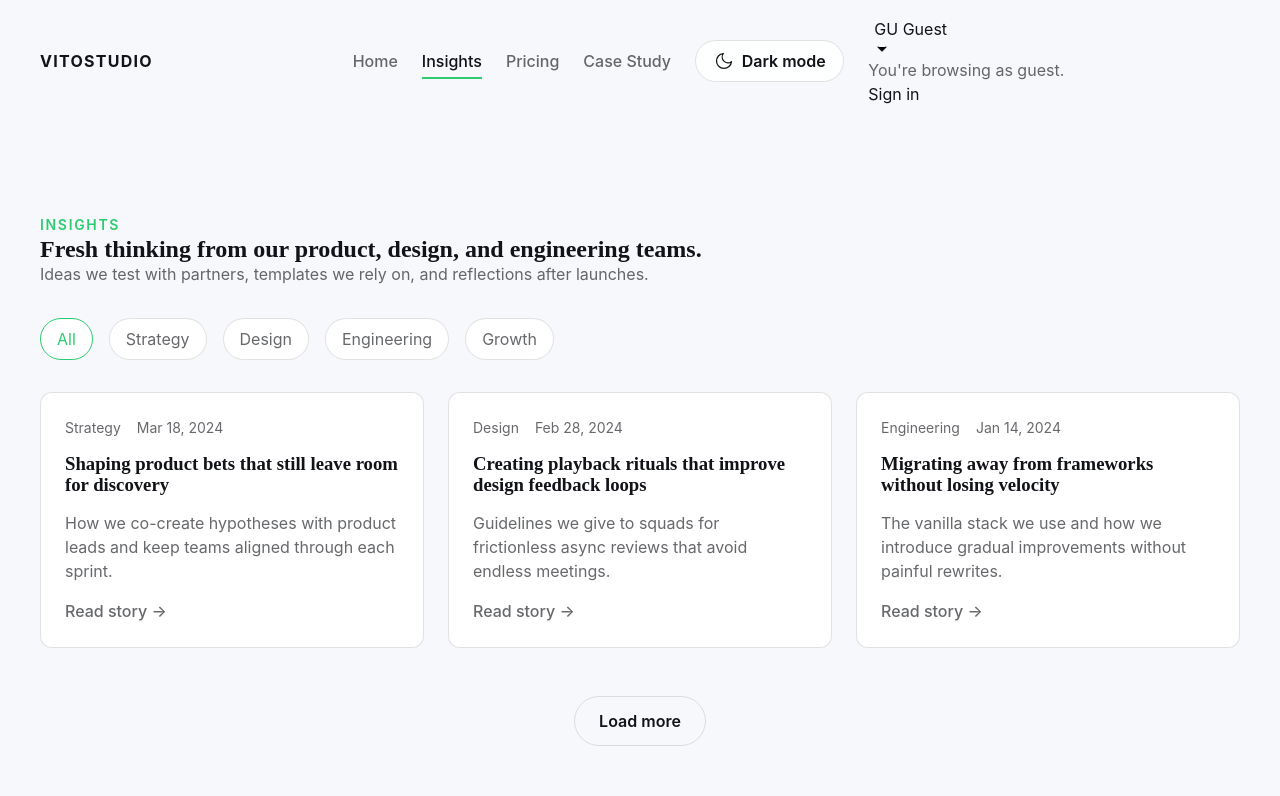
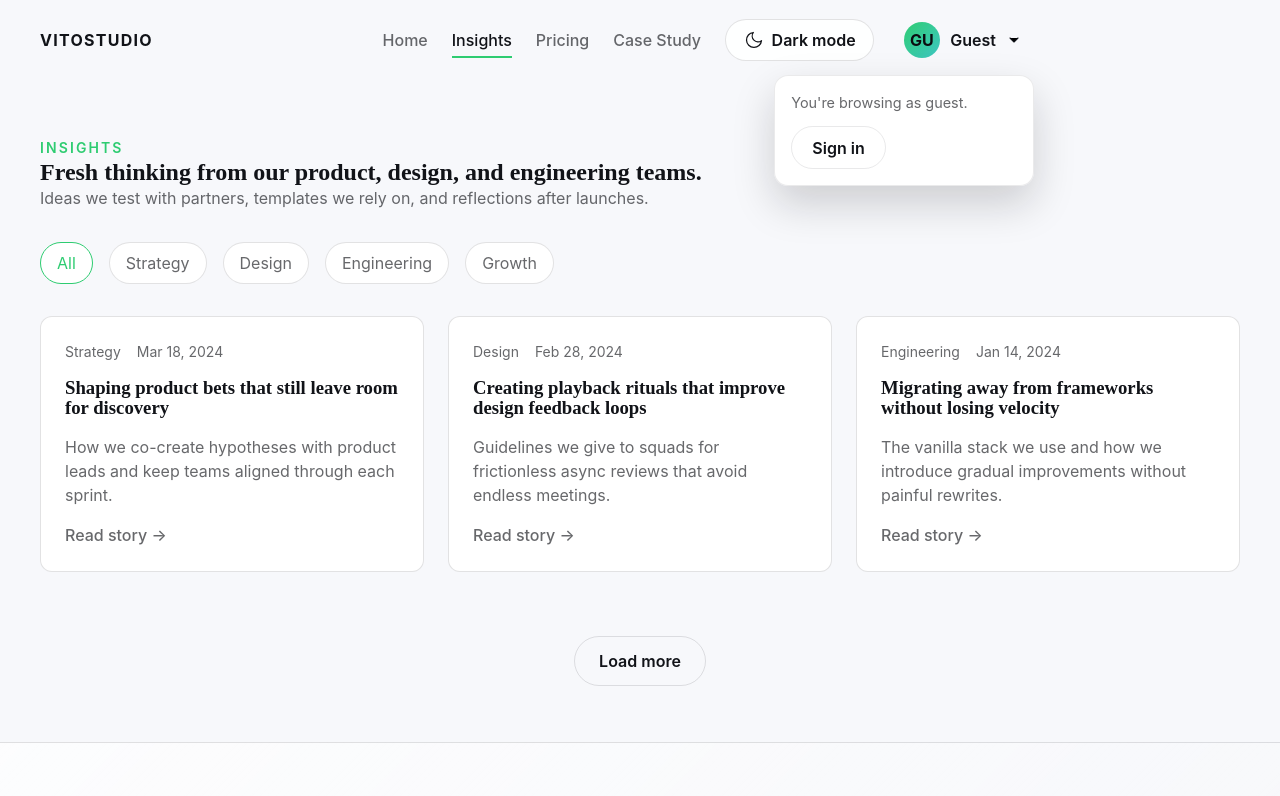
Before and after one commit to Vito28/VitoStudio, a website with bundled scripts: page pages/blog.html in a window 1280 px wide. Both pictures are taken after a click on the button "Guest account menu". Shown: the top 796 px of the page. Built offline with nearby package versions, Linux system fonts and the light colour scheme.

Commit message:
tidy margins and spacing across pages

```diff
--- a/assets/scss/base/_typography.scss
+++ b/assets/scss/base/_typography.scss
@@ -37,7 +37,8 @@ p {
 .type-subtitle {
   font-size: fns.rem(14px);
   text-transform: uppercase;
-  letter-spacing: 0.12em;
+  letter-spacing: 0.15em;
   font-weight: 600;
   color: var(--color-accent);
+  margin-bottom: 0.5rem;
 }
--- a/assets/scss/base/_utilities.scss
+++ b/assets/scss/base/_utilities.scss
@@ -1,7 +1,7 @@
 @use "../abstracts/mixins" as mixins;
 
 .u-section {
-  padding-block: clamp(3rem, 7vw, 6rem);
+  padding-block: clamp(2rem, 5vw, 3.5rem);
 }
 
 .u-text-center {
--- a/assets/scss/components/_button.scss
+++ b/assets/scss/components/_button.scss
@@ -28,6 +28,7 @@
   border: 1px solid var(--color-border);
   color: var(--color-text);
   box-shadow: none;
+  margin-top: 1rem;
 
   &:hover,
   &:focus-visible {
--- a/assets/scss/components/_card.scss
+++ b/assets/scss/components/_card.scss
@@ -16,7 +16,8 @@
   }
 
   &__badge {
-    display: inline-flex;
+    display: inline-block;
+    justify-self: start;
     align-self: start;
     padding: 0.25rem 0.75rem;
     border-radius: 999px;
--- a/assets/scss/components/_form.scss
+++ b/assets/scss/components/_form.scss
@@ -35,4 +35,25 @@
     color: #f87171;
     font-size: 0.875rem;
   }
+
+  &__message {
+    margin-top: -0.25rem;
+    padding: 0.85rem 1rem;
+    border-radius: var(--radius-md);
+    font-size: 0.95rem;
+    line-height: 1.5;
+    border: 1px solid transparent;
+  }
+
+  &__message--error {
+    background-color: rgba(248, 113, 113, 0.12);
+    border-color: rgba(248, 113, 113, 0.35);
+    color: #b91c1c;
+  }
+
+  &__message--success {
+    background-color: color-mix(in srgb, var(--color-accent) 18%, transparent);
+    border-color: color-mix(in srgb, var(--color-accent) 40%, var(--color-border));
+    color: var(--color-text);
+  }
 }
--- a/assets/scss/components/_navbar.scss
+++ b/assets/scss/components/_navbar.scss
@@ -17,8 +17,9 @@
   &__menu {
     position: fixed;
     top: clamp(84px, 12vw, 96px);
+    left: 16px;
     right: 16px;
-    width: min(320px, calc(100vw - 32px));
+    width: calc(100% - 32px);
     display: flex;
     flex-direction: column;
     align-items: stretch;
@@ -37,7 +38,7 @@
     opacity: 0;
     pointer-events: none;
     transform: translateY(-12px) scale(0.96);
-    transform-origin: top right;
+    transform-origin: top center;
     transition: opacity 0.25s ease, transform 0.25s ease;
     z-index: 55;
   }
@@ -101,6 +102,114 @@
     &:focus-visible {
       outline: 2px solid var(--color-accent);
       outline-offset: 4px;
+    }
+  }
+
+  &__item--profile {
+    position: relative;
+    width: 100%;
+
+    &:not([hidden]) {
+      display: block;
+    }
+  }
+
+  &__profile {
+    width: 100%;
+    display: flex;
+    align-items: center;
+    justify-content: space-between;
+    gap: 0.75rem;
+    padding: 0.85rem 1rem;
+    border-radius: 14px;
+    background: color-mix(in srgb, var(--color-surface) 92%, transparent);
+    border: 1px solid color-mix(in srgb, var(--color-border) 80%, transparent);
+    font-weight: 600;
+    color: var(--color-text);
+    transition: background-color 0.2s ease, border-color 0.2s ease;
+
+    &:hover,
+    &:focus-visible {
+      background: color-mix(in srgb, var(--color-accent) 12%, var(--color-surface));
+      border-color: color-mix(in srgb, var(--color-accent) 35%, var(--color-border));
+    }
+
+    &:focus-visible {
+      outline: 2px solid var(--color-accent);
+      outline-offset: 4px;
+    }
+  }
+
+  &__profile-avatar {
+    width: 42px;
+    height: 42px;
+    border-radius: 999px;
+    background: linear-gradient(135deg, var(--color-accent), color-mix(in srgb, var(--color-accent-strong) 80%, transparent));
+    color: #0b0c10;
+    display: grid;
+    place-items: center;
+    font-weight: 700;
+  }
+
+  &__profile-name {
+    flex: 1;
+    text-align: left;
+  }
+
+  &__profile-caret {
+    margin-left: auto;
+  }
+
+  &__profile-menu {
+    margin-top: 0.75rem;
+    display: grid;
+    gap: 0.75rem;
+    padding: 0.9rem 1rem;
+    border-radius: 14px;
+    border: 1px solid color-mix(in srgb, var(--color-border) 70%, transparent);
+    background: color-mix(in srgb, var(--color-surface) 96%, transparent);
+    box-shadow: 0 18px 42px rgba(15, 18, 24, 0.18);
+    opacity: 0;
+    transform: translateY(-8px);
+    pointer-events: none;
+    transition: opacity 0.2s ease, transform 0.2s ease;
+
+    &--visible {
+      opacity: 1;
+      transform: translateY(0);
+      pointer-events: auto;
+    }
+  }
+
+  &__profile-email {
+    font-size: 0.9rem;
+    color: var(--color-muted);
+    word-break: break-word;
+  }
+
+  &__profile-action {
+    display: inline-flex;
+    align-items: center;
+    justify-content: center;
+    justify-self: flex-start;
+    padding: 0.55rem 1.25rem;
+    border-radius: 999px;
+    border: 1px solid color-mix(in srgb, var(--color-border) 75%, transparent);
+    background: none;
+    font-weight: 600;
+    color: var(--color-text);
+    transition: background-color 0.2s ease, border-color 0.2s ease;
+
+    &:hover,
+    &:focus-visible {
+      background: color-mix(in srgb, var(--color-accent) 18%, transparent);
+      border-color: color-mix(in srgb, var(--color-accent) 35%, var(--color-border));
+      color: var(--color-text);
+    }
+
+    &:focus-visible {
+      outline: 2px solid var(--color-accent);
+      outline-offset: 3px;
     }
   }
 
@@ -270,6 +379,41 @@ body.has-nav-open {
       padding: 0.5rem 1.1rem;
     }
 
+    &__item--profile {
+      width: auto;
+      display: flex;
+      align-items: center;
+      position: relative;
+    }
+
+    &__profile {
+      width: auto;
+      padding: 0.35rem 0.75rem 0.35rem 0.35rem;
+      background: none;
+      border: 0;
+      gap: 0.65rem;
+
+      &:hover,
+      &:focus-visible {
+        background: color-mix(in srgb, var(--color-accent) 12%, transparent);
+        border: 0;
+      }
+    }
+
+    &__profile-avatar {
+      width: 36px;
+      height: 36px;
+    }
+
+    &__profile-menu {
+      position: absolute;
+      right: 0;
+      top: calc(100% + 12px);
+      margin-top: 0;
+      width: clamp(220px, 28vw, 260px);
+      padding: 1rem;
+    }
+
     &__hamburger {
       display: none;
     }
--- a/assets/scss/components/_pricing.scss
+++ b/assets/scss/components/_pricing.scss
@@ -6,6 +6,7 @@
     display: grid;
     gap: 2rem;
     grid-template-columns: repeat(auto-fit, minmax(260px, 1fr));
+    margin-top: 2rem;
   }
 
   &__media {
--- a/assets/scss/layout/_header.scss
+++ b/assets/scss/layout/_header.scss
@@ -3,7 +3,8 @@
   top: 0;
   z-index: 50;
   backdrop-filter: blur(0);
-  transition: backdrop-filter 0.3s ease, background-color 0.3s ease, box-shadow 0.3s ease;
+  transition: backdrop-filter 0.3s ease, background-color 0.3s ease, box-shadow 0.3s ease,
+    transform 0.3s ease;
 }
 
 .site-header--scrolled {
@@ -11,3 +12,7 @@
   backdrop-filter: blur(8px);
   box-shadow: 0 12px 32px rgba(0, 0, 0, 0.15);
 }
+
+.site-header--hidden {
+  transform: translateY(-100%);
+}
--- a/assets/scss/pages/_home.scss
+++ b/assets/scss/pages/_home.scss
@@ -109,6 +109,7 @@
     display: flex;
     flex-wrap: wrap;
     gap: 1.5rem;
+    margin-top: 1rem;
   }
 
   &__counter {
```
Also changed, not shown: assets/css/main.css, 1 other file.
